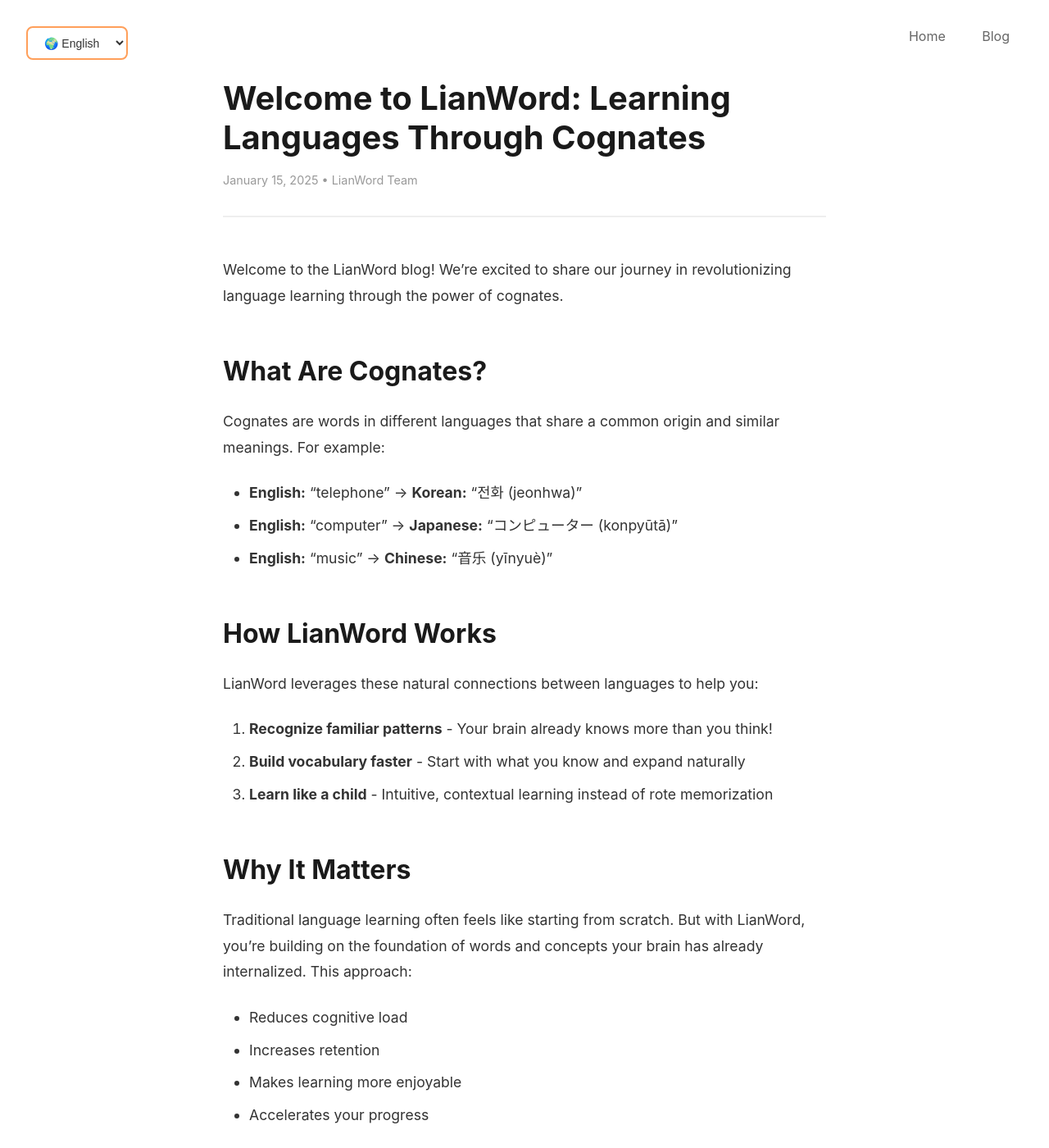
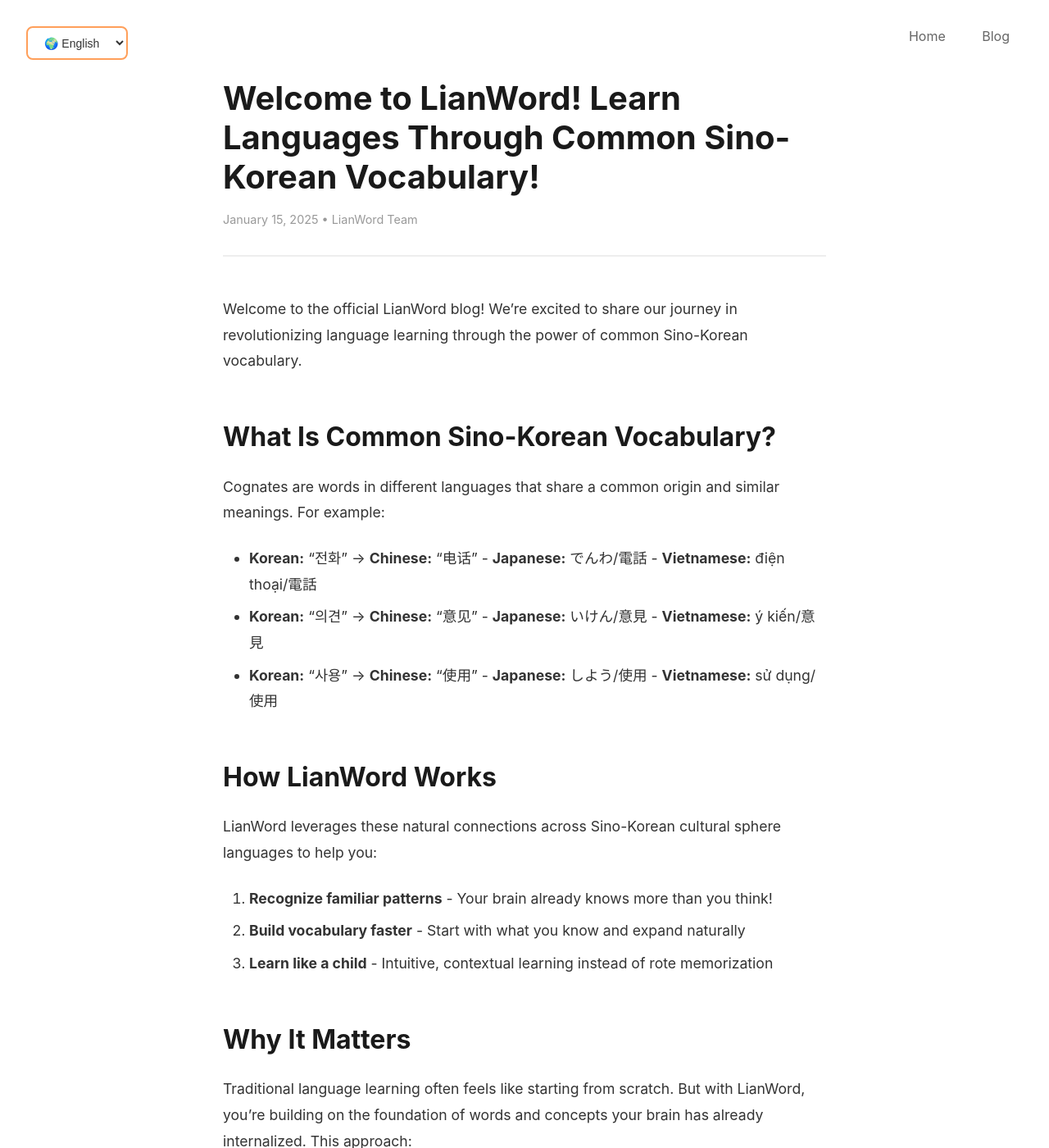
Before and after one commit to littleactiondev/littleactiondev.github.io, a Jekyll site: the page built from _posts/2025-01-15-welcome-to-lianword.md, in a window 1280 px wide and 1400 px high. Shown: the whole window at 82% size. Built offline with Jekyll 4.4.1, drawn with Linux system fonts in a browser that asks for light colours.

Commit message:
Add multilingual welcome blog posts with Sino-Korean vocabulary focus
- Update English blog post to focus on common Sino-Korean vocabulary
- Add Japanese blog post (ja) with natural translation
- Add Chinese blog post (zh) with natural translation
- Add Vietnamese blog post (vi) with natural translation
- All posts emphasize connections within Sino-Korean cultural sphere
- All Google Play Store links open in new tab (target="_blank")

```diff
--- a/_posts/2025-01-15-welcome-to-lianword.md
+++ b/_posts/2025-01-15-welcome-to-lianword.md
@@ -1,25 +1,25 @@
 ---
 layout: post
-title: "Welcome to LianWord: Learning Languages Through Cognates"
+title: "Welcome to LianWord! Learn Languages Through Common Sino-Korean Vocabulary!"
 date: 2025-01-15
 lang: en
 author: LianWord Team
-description: "Discover how LianWord helps you learn foreign vocabulary using cognates that your brain already recognizes."
+description: "Discover how LianWord revolutionizes language learning through the power of common Sino-Korean vocabulary."
 ---
 
-Welcome to the LianWord blog! We're excited to share our journey in revolutionizing language learning through the power of cognates.
+Welcome to the official LianWord blog! We're excited to share our journey in revolutionizing language learning through the power of common Sino-Korean vocabulary.
 
-## What Are Cognates?
+## What Is Common Sino-Korean Vocabulary?
 
 Cognates are words in different languages that share a common origin and similar meanings. For example:
 
-- **English:** "telephone" → **Korean:** "전화 (jeonhwa)"
-- **English:** "computer" → **Japanese:** "コンピューター (konpyūtā)"
-- **English:** "music" → **Chinese:** "音乐 (yīnyuè)"
+- **Korean:** "전화" → **Chinese:** "电话" - **Japanese:** でんわ/電話 - **Vietnamese:** điện thoại/電話
+- **Korean:** "의견" → **Chinese:** "意见" - **Japanese:** いけん/意見 - **Vietnamese:** ý kiến/意見
+- **Korean:** "사용" → **Chinese:** "使用" - **Japanese:** しよう/使用 - **Vietnamese:** sử dụng/使用
 
 ## How LianWord Works
 
-LianWord leverages these natural connections between languages to help you:
+LianWord leverages these natural connections across Sino-Korean cultural sphere languages to help you:
 
 1. **Recognize familiar patterns** - Your brain already knows more than you think!
 2. **Build vocabulary faster** - Start with what you know and expand naturally
@@ -36,6 +36,6 @@ Traditional language learning often feels like starting from scratch. But with L
 
 ## Get Started Today
 
-Download LianWord on the [Google Play Store](https://play.google.com/store/apps/details?id=com.lianword) and experience a new way of learning languages.
+Download LianWord on the <a href="https://play.google.com/store/apps/details?id=com.lianword" target="_blank" rel="noopener">Google Play Store</a> and experience a new way of learning languages.
 
 Stay tuned for more tips, updates, and insights on language learning!
```
Also changed, not shown: _posts/2025-01-15-welcome-to-lianword-ja.md (added, +41 -0 lines), _posts/2025-01-15-welcome-to-lianword-vi.md (added, +41 -0 lines), _posts/2025-01-15-welcome-to-lianword-zh.md (added, +41 -0 lines).
